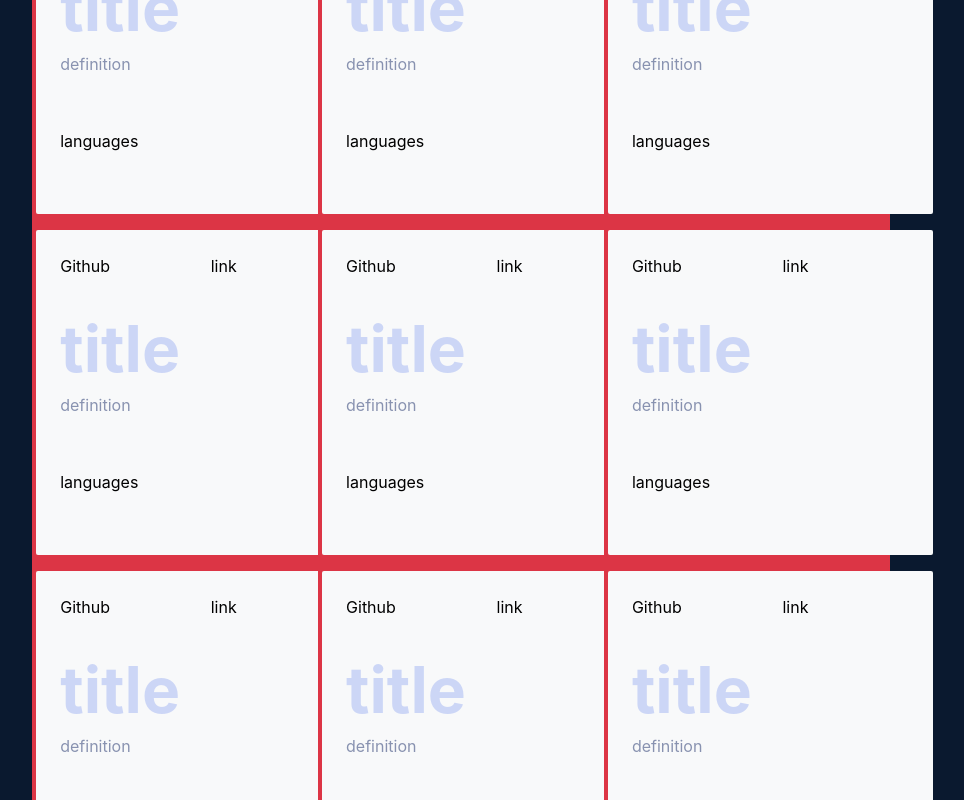
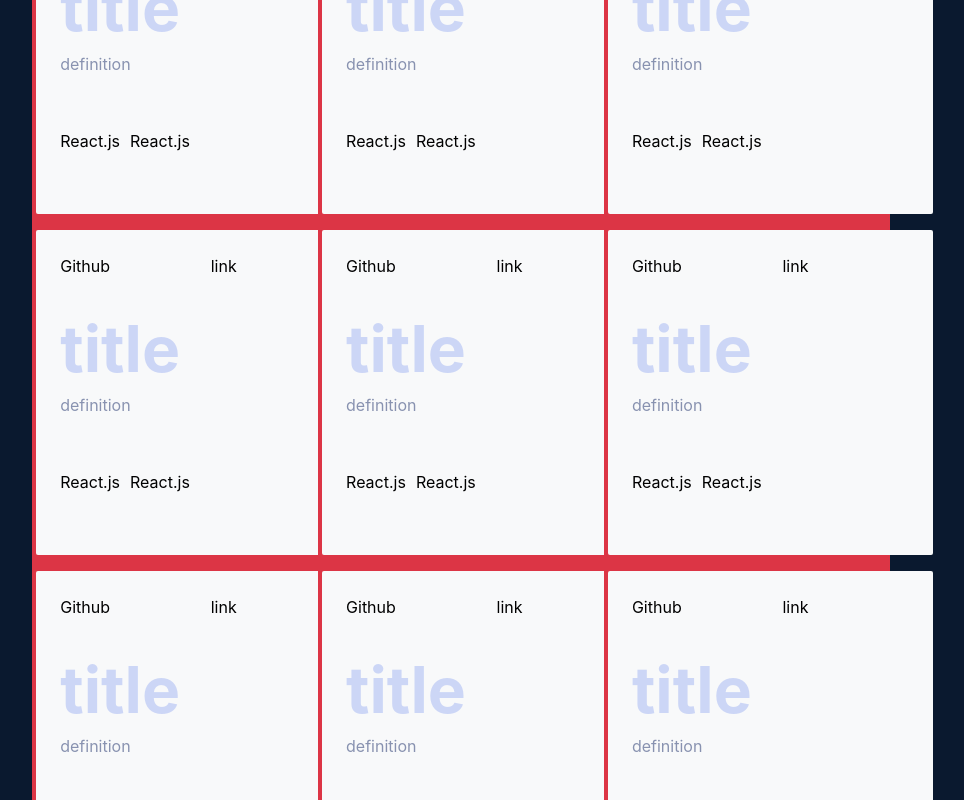
Before and after one commit to BishalRaj/portfolio-2023, a React (Vite) app: page / in a window 1280 px wide. Shown: the part 2580-3380 px from the top of the page, without its empty margins (179-1143 px from the left). Built offline with nearby package versions, Linux system fonts and the light colour scheme.

Commit message:
refactored projects section

```diff
--- a/src/components/PersonalProjectComponent/PersonalProjects.tsx
+++ b/src/components/PersonalProjectComponent/PersonalProjects.tsx
@@ -9,7 +9,7 @@ const PersonalProjects = () => {
       <Col lg={4} className="bg-danger  px-1 py-2">
         <div className="project-card p-4 mx-auto bg-light ">
           <Row className="h-100 d-flex justify-content-between">
-            <Col lg={6}>Github</Col>{" "}
+            <Col lg={6}>Github</Col>
             <Col lg={6} className="text-right">
               link
             </Col>
@@ -17,7 +17,10 @@ const PersonalProjects = () => {
               <h2>title</h2>
               <p>definition</p>
             </Col>
-            <Col lg={12}>languages</Col>
+            <Col lg={12}>
+              <span style={{ marginRight: "10px" }}>React.js</span>
+              <span style={{ marginRight: "10px" }}>React.js</span>
+            </Col>
           </Row>
         </div>
       </Col>
```
